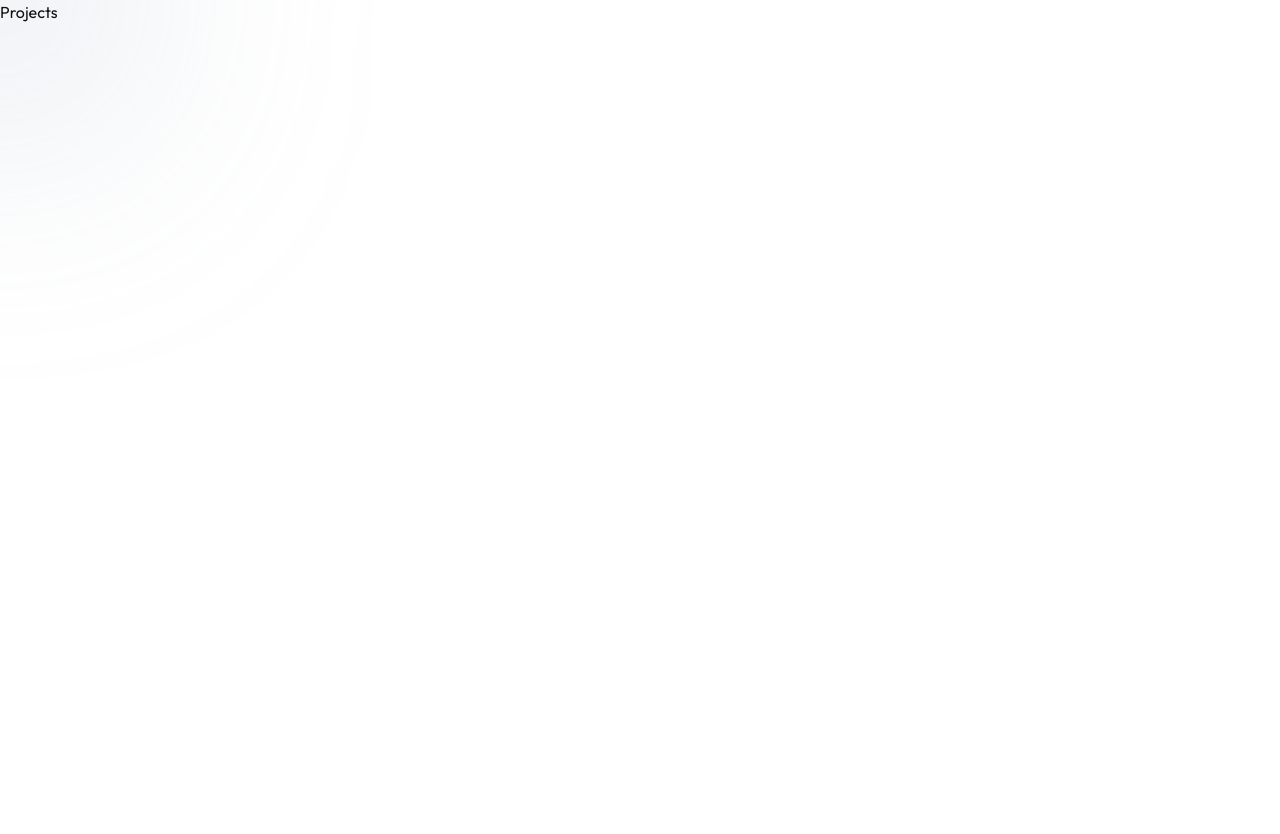
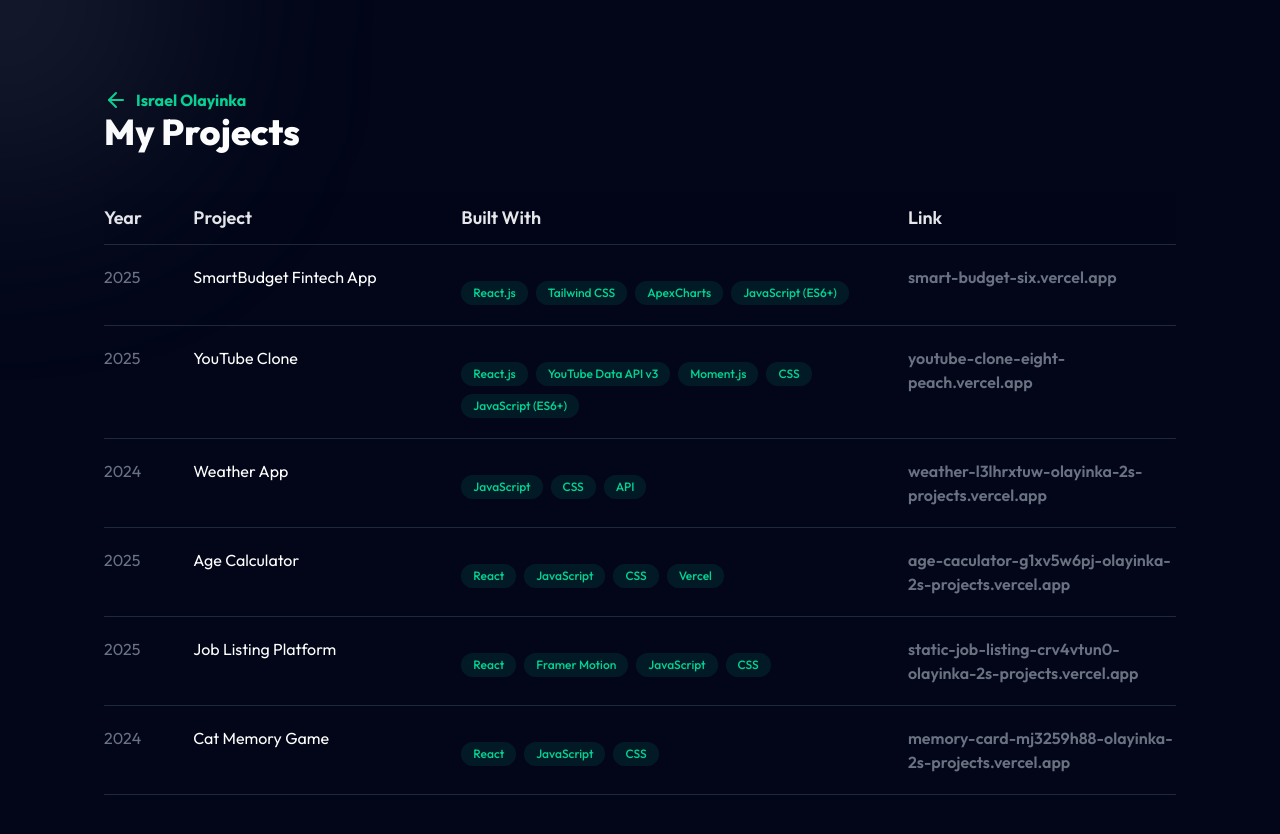
Before and after one commit to Olayinka-2/Portfolio, a React (Vite) app: page /projects in a window 1280 px wide. Shown: the top 834 px of the page. Before the commit the page ends 800 px from the top, so only its background shows below. Built offline with nearby package versions, Linux system fonts and the light colour scheme.

Commit message:
Update the Project Page

```diff
--- a/src/pages/Projects.jsx
+++ b/src/pages/Projects.jsx
@@ -1,9 +1,80 @@
-import React from 'react'
+import { ArrowLeftIcon, ArrowUpRight } from "lucide-react";
+import React from "react";
+import { Link } from "react-router-dom";
+import projects from "../components/data/ProjectData";
 
 const Projects = () => {
   return (
-    <div>Projects</div>
-  )
-}
+    <div className="bg-slate-950 min-h-screen">
+      <div className="max-w-screen-xl mx-auto text-white py-5 w-[95%] sm:w-[90%]">
+        <div className="px-6 lg:px-10 py-8 md:py-17">
+          <Link to={"/"}>
+            <p className="flex items-center font-bold text-emerald-400 gap-2 cursor-pointer">
+              <ArrowLeftIcon />
+              Israel Olayinka
+            </p>
+          </Link>
+          <h1 className="text-2xl md:text-4xl font-extrabold">My Projects</h1>
+          <div className="mt-10">
+            <div className="sticky top-0 bg-slate-950/80 backdrop-blur-md border-b border-slate-800">
+              <div className="grid grid-cols-[2fr_3fr] sm:grid-cols-[1fr_3fr_3fr] lg:grid-cols-[1fr_3fr_5fr_3fr] sm:py-3 py-5 text-lg">
+                <div className="font-semibold text-gray-200">Year</div>
+                <div className="font-semibold text-gray-200">Project</div>
+                <div className="font-semibold text-gray-200 hidden lg:block">
+                  Built With
+                </div>
+                <div className="font-semibold text-gray-200 hidden sm:block">
+                  Link
+                </div>
+              </div>
+            </div>
+            {projects.map((project, idx) => (
+              <div
+                className="grid grid-cols-[2fr_3fr] sm:grid-cols-[1fr_3fr_3fr] lg:grid-cols-[1fr_3fr_5fr_3fr] items-start  sm:py-5 py-4 border-b border-slate-800"
+                key={idx}
+              >
+                <div className="text-gray-500">{project.year}</div>
+                <div>
+                  <div className="hidden sm:block">{project.title}</div>
+                  <div>
+                    <a
+                      href={project.liveDemo}
+                      target="_blank"
+                      rel="noopener noreferrer"
+                      className="hover:text-emerald-500 text-base font-semibold  text-white block sm:hidden"
+                    >
+                      {project.title}
+                      <ArrowUpRight className="w-3 inline-block -mt-1.5" />
+                    </a>
+                  </div>
+                </div>
+                <div className=" flex-wrap gap-2 mt-4 hidden lg:flex">
+                  {project.technologies.map((tech, idx) => (
+                    <span
+                      key={idx}
+                      className="px-3 py-1 text-xs font-medium rounded-full text-emerald-400 bg-emerald-400/10"
+                    >
+                      {tech}
+                    </span>
+                  ))}
+                </div>
+                <div className="hidden sm:block">
+                  <a
+                    href={project.liveDemo}
+                    target="_blank"
+                    rel="noopener noreferrer"
+                    className="hover:text-emerald-500 text-base font-semibold  text-gray-500"
+                  >
+                    {new URL(project.liveDemo).hostname.replace(/^www\./, "")}
+                  </a>
+                </div>
+              </div>
+            ))}
+          </div>
+        </div>
+      </div>
+    </div>
+  );
+};
 
-export default Projects
+export default Projects;
```
Also changed, not shown: src/components/Aside.jsx (+28 -16 lines).
